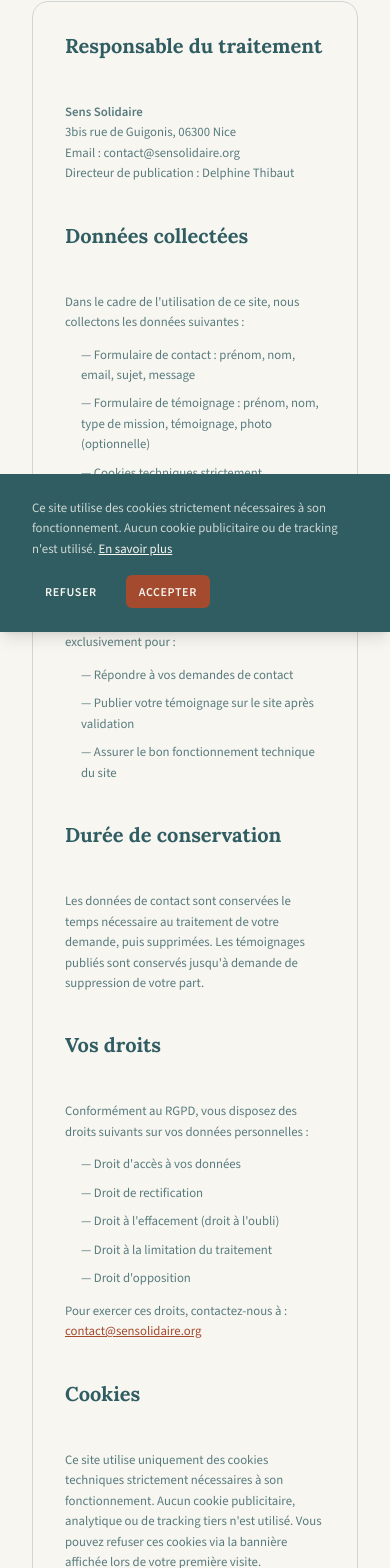
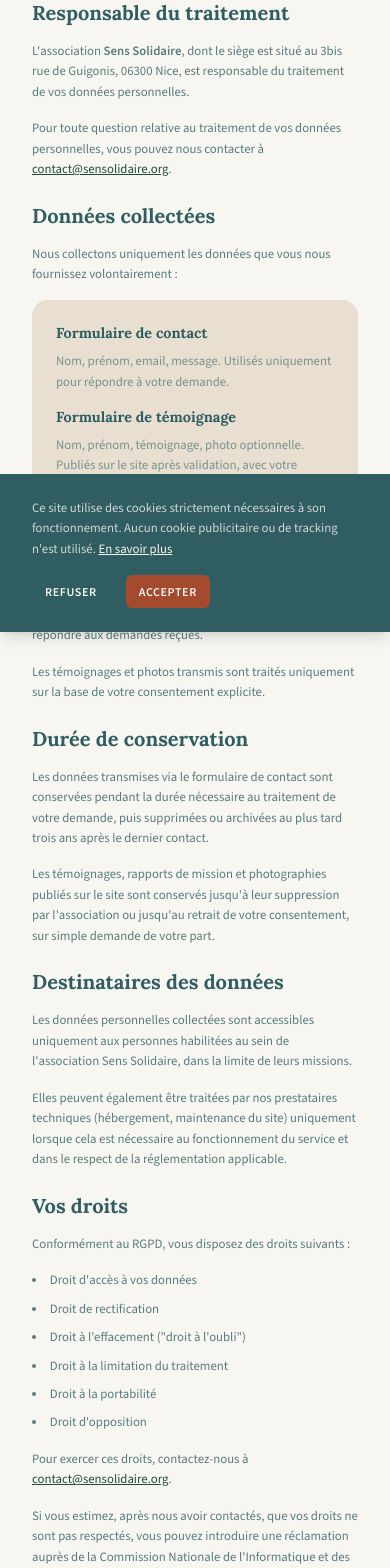
Before and after one commit to GwenP88/sens-solidaire, a React (Vite) app in the folder frontend/: page /confidentialite in a window 390 px wide. Shown: the part 212-1780 px from the top of the page. Built offline with nearby package versions, Linux system fonts and the light colour scheme.

Commit message:
refactor: Cookies, MentionsLegales, Confidentialite — gap harmonisés + fix Modal (largeur responsive, marges équilibrées, scroll interne) + compteur caractères TestimonialForm avec couleurs warning/danger

```diff
--- a/frontend/src/components/forms/ContactForm.jsx
+++ b/frontend/src/components/forms/ContactForm.jsx
@@ -116,9 +116,12 @@
           className="mt-1 shrink-0 accent-accent"
         />
         <span className="text-caption text-primary/60 leading-relaxed">
-          J'accepte que mes données soient utilisées pour traiter ma demande. Elles ne seront pas transmises à des tiers. *
+          J'accepte que mes données soient utilisées pour traiter ma demande conformément à la {' '}
+              <a href="/confidentialite" className="link-inline text-accent-2">politique de confidentialité</a>.
         </span>
       </label>
+
+      <span className="text-caption text-primary/60 leading-relaxed">* Champs obligatoires</span>
 
       {/* Message d'erreur si l'envoi échoue */}
       {status === 'error' && (
--- a/frontend/src/components/ui/Modal.jsx
+++ b/frontend/src/components/ui/Modal.jsx
@@ -28,12 +28,12 @@
   return (
     // ── Overlay — clic en dehors ferme la modale
     <div
-      className="fixed inset-0 z-50 flex items-center justify-center bg-black/50"
+      className="fixed inset-0 z-50 flex items-center justify-center bg-black/50 p-4 md:p-8 lg:p-12"
       onClick={onClose}
     >
       {/* Contenu — stoppe la propagation du clic */}
       <div
-        className="bg-surface rounded-2xl shadow-xl w-full max-w-lg mx-4 p-8 relative"
+        className="bg-surface rounded-2xl shadow-xl w-full max-w-lg md:max-w-2xl lg:max-w-6xl p-8 relative"
         onClick={e => e.stopPropagation()}
       >
         {/* Header — h2-style porte margin-bottom: 2rem, pas de mb- en dur */}
--- a/frontend/src/pages/Confidentialite.jsx
+++ b/frontend/src/pages/Confidentialite.jsx
@@ -1,5 +1,5 @@
 // Confidentialite.jsx
-// Page politique de confidentialité — obligatoire RGPD
+// Page politique de confidentialité — RGPD
 
 // ── Composants UI
 import ScrollToTop from '../components/ui/ScrollToTop'
@@ -11,117 +11,126 @@
       {/* Header — fond primary pour la navbar */}
       <div className="bg-primary h-20" />
 
-      <section className="padding-y padding-x max-w-3xl mx-auto flex flex-col gap-8">
+      <section className="padding-y padding-x max-w-4xl mx-auto flex flex-col gap-lg">
 
         {/* Titre */}
-        <div className="flex flex-col gap-2">
+        <div className="flex flex-col gap-xs">
           <h1 className="h1-style text-primary">Politique de confidentialité</h1>
           <p className="text-caption text-primary/50">Dernière mise à jour : juin 2026</p>
         </div>
 
-        {/* Contenu encadré */}
-        <div className="border border-primary/20 rounded-2xl p-8 flex flex-col gap-10">
+        {/* Contenu */}
+        <div className="flex flex-col gap-md">
 
-          {/* Responsable */}
-          <div className="flex flex-col gap-3">
-            <h2 className="h2-style text-primary">Responsable du traitement</h2>
+          <section className="flex flex-col gap-sm">
+            <h2 className="h2-style text-primary mb-0">Responsable du traitement</h2>
+            <p className="text-body text-primary/80">L'association <strong>Sens Solidaire</strong>, dont le siège est situé au 3bis rue de Guigonis, 06300 Nice, est responsable du traitement de vos données personnelles.</p>
             <p className="text-body text-primary/80">
-              <strong>Sens Solidaire</strong><br />
-              3bis rue de Guigonis, 06300 Nice<br />
-              Email : contact@sensolidaire.org<br />
-              Directeur de publication : Delphine Thibaut
+              Pour toute question relative au traitement de vos données personnelles, vous pouvez nous contacter à{' '}
+              <a
+                href="mailto:contact@sensolidaire.org"
+                className="link-inline text-accent-2"
+              >
+                contact@sensolidaire.org
+              </a>.
             </p>
-          </div>
+          </section>
 
-          {/* Données collectées */}
-          <div className="flex flex-col gap-3">
-            <h2 className="h2-style text-primary">Données collectées</h2>
+          <section className="flex flex-col gap-sm">
+            <h2 className="h2-style text-primary mb-0">Données collectées</h2>
+            <p className="text-body text-primary/80">Nous collectons uniquement les données que vous nous fournissez volontairement :</p>
+            <div className="bg-surface-mid rounded-2xl p-6 flex flex-col gap-sm">
+              <div className="flex flex-col gap-xs">
+                <h3 className="h3-style text-primary mb-0">Formulaire de contact</h3>
+                <p className="text-body text-primary/60">Nom, prénom, email, message. Utilisés uniquement pour répondre à votre demande.</p>
+              </div>
+              <div className="flex flex-col gap-xs">
+                <h3 className="h3-style text-primary mb-0">Formulaire de témoignage</h3>
+                <p className="text-body text-primary/60">Nom, prénom, témoignage, photo optionnelle. Publiés sur le site après validation, avec votre consentement explicite.</p>
+              </div>
+            </div>
+          </section>
+
+          <section className="flex flex-col gap-sm">
+            <h2 className="h2-style text-primary mb-0">Bases légales du traitement</h2>
             <p className="text-body text-primary/80">
-              Dans le cadre de l'utilisation de ce site, nous collectons les données suivantes :
+              Les données transmises via le formulaire de contact sont traitées sur la base de l'intérêt légitime de l'association à répondre aux demandes reçues.
             </p>
-            <ul className="flex flex-col gap-2 pl-4">
-              {[
-                'Formulaire de contact : prénom, nom, email, sujet, message',
-                'Formulaire de témoignage : prénom, nom, type de mission, témoignage, photo (optionnelle)',
-                'Cookies techniques strictement nécessaires au fonctionnement du site',
-              ].map(item => (
-                <li key={item} className="text-body text-primary/80">— {item}</li>
-              ))}
-            </ul>
-          </div>
+            <p className="text-body text-primary/80">
+              Les témoignages et photos transmis sont traités uniquement sur la base de votre consentement explicite.
+            </p>
+          </section>
 
-          {/* Finalités */}
-          <div className="flex flex-col gap-3">
-            <h2 className="h2-style text-primary">Finalités du traitement</h2>
+          <section className="flex flex-col gap-sm">
+            <h2 className="h2-style text-primary mb-0">Durée de conservation</h2>
             <p className="text-body text-primary/80">
-              Les données collectées sont utilisées exclusivement pour :
+              Les données transmises via le formulaire de contact sont conservées pendant la durée nécessaire au traitement de votre demande, puis supprimées ou archivées au plus tard trois ans après le dernier contact.
             </p>
-            <ul className="flex flex-col gap-2 pl-4">
-              {[
-                'Répondre à vos demandes de contact',
-                'Publier votre témoignage sur le site après validation',
-                'Assurer le bon fonctionnement technique du site',
-              ].map(item => (
-                <li key={item} className="text-body text-primary/80">— {item}</li>
-              ))}
-            </ul>
-          </div>
+            <p className="text-body text-primary/80">
+              Les témoignages, rapports de mission et photographies publiés sur le site sont conservés jusqu'à leur suppression par l'association ou jusqu'au retrait de votre consentement, sur simple demande de votre part.
+            </p>
+          </section>
 
-          {/* Conservation */}
-          <div className="flex flex-col gap-3">
-            <h2 className="h2-style text-primary">Durée de conservation</h2>
+          <section className="flex flex-col gap-sm">
+            <h2 className="h2-style text-primary mb-0">Destinataires des données</h2>
             <p className="text-body text-primary/80">
-              Les données de contact sont conservées le temps nécessaire au traitement de votre demande, puis supprimées. Les témoignages publiés sont conservés jusqu'à demande de suppression de votre part.
+              Les données personnelles collectées sont accessibles uniquement aux personnes habilitées au sein de l'association Sens Solidaire, dans la limite de leurs missions.
             </p>
-          </div>
+            <p className="text-body text-primary/80">
+              Elles peuvent également être traitées par nos prestataires techniques (hébergement, maintenance du site) uniquement lorsque cela est nécessaire au fonctionnement du service et dans le respect de la réglementation applicable.
+            </p>
+          </section>
 
-          {/* Droits */}
-          <div className="flex flex-col gap-3">
-            <h2 className="h2-style text-primary">Vos droits</h2>
-            <p className="text-body text-primary/80">
-              Conformément au RGPD, vous disposez des droits suivants sur vos données personnelles :
-            </p>
-            <ul className="flex flex-col gap-2 pl-4">
-              {[
-                'Droit d\'accès à vos données',
-                'Droit de rectification',
-                'Droit à l\'effacement (droit à l\'oubli)',
-                'Droit à la limitation du traitement',
-                'Droit d\'opposition',
-              ].map(item => (
-                <li key={item} className="text-body text-primary/80">— {item}</li>
-              ))}
+          <section className="flex flex-col gap-sm">
+            <h2 className="h2-style text-primary mb-0">Vos droits</h2>
+            <p className="text-body text-primary/80">Conformément au RGPD, vous disposez des droits suivants :</p>
+            <ul className="flex flex-col gap-xs text-body text-primary/80 list-disc list-inside">
+              <li>Droit d'accès à vos données</li>
+              <li>Droit de rectification</li>
+              <li>Droit à l'effacement ("droit à l'oubli")</li>
+              <li>Droit à la limitation du traitement</li>
+              <li>Droit à la portabilité</li>
+              <li>Droit d'opposition</li>
             </ul>
             <p className="text-body text-primary/80">
-              Pour exercer ces droits, contactez-nous à :{' '}
-              <a href="mailto:contact@sensolidaire.org" className="link-inline text-accent">
+              Pour exercer ces droits, contactez-nous à{' '}
+              <a href="mailto:contact@sensolidaire.org" className="link-inline text-accent-2">
                 contact@sensolidaire.org
-              </a>
+              </a>.
             </p>
-          </div>
+            <p className="text-body text-primary/80">
+              Si vous estimez, après nous avoir contactés, que vos droits ne sont pas respectés, vous pouvez introduire une réclamation auprès de la Commission Nationale de l'Informatique et des Libertés (CNIL) sur son site :{' '}
+              <a
+                href="https://www.cnil.fr"
+                target="_blank"
+                rel="noopener noreferrer"
+                className="link-inline text-accent-2"
+              >
+                www.cnil.fr
+              </a>.
+            </p>
+          </section>
 
-          {/* Cookies */}
-          <div className="flex flex-col gap-3">
-            <h2 className="h2-style text-primary">Cookies</h2>
+          <section className="flex flex-col gap-sm">
+            <h2 className="h2-style text-primary mb-0">Transmission à des tiers</h2>
+            <p className="text-body text-primary/80">Vos données personnelles ne sont jamais vendues, louées ou transmises à des tiers à des fins commerciales. Elles peuvent être transmises aux autorités compétentes lorsque la loi l'impose.</p>
+          </section>
+
+          <section className="flex flex-col gap-sm">
+            <h2 className="h2-style text-primary mb-0">
+              Contact relatif à la protection des données
+            </h2>
+
             <p className="text-body text-primary/80">
-              Ce site utilise uniquement des cookies techniques strictement nécessaires à son fonctionnement. Aucun cookie publicitaire, analytique ou de tracking tiers n'est utilisé. Vous pouvez refuser ces cookies via la bannière affichée lors de votre première visite.
+              Pour toute question concernant le traitement de vos données personnelles ou pour exercer vos droits, vous pouvez nous contacter à{' '}
+              <a
+                href="mailto:contact@sensolidaire.org"
+                className="link-inline text-accent-2"
+              >
+                contact@sensolidaire.org
+              </a>.
             </p>
-          </div>
-
-          {/* Contact DPO */}
-          <div className="flex flex-col gap-3">
-            <h2 className="h2-style text-primary">Contact & réclamation</h2>
-            <p className="text-body text-primary/80">
-              Pour toute question relative à la protection de vos données ou pour exercer vos droits, contactez-nous à :{' '}
-              <a href="mailto:contact@sensolidaire.org" className="link-inline text-accent">
-                contact@sensolidaire.org
-              </a><br /><br />
-              Vous disposez également du droit d'introduire une réclamation auprès de la CNIL :{' '}
-              <a href="https://www.cnil.fr" target="_blank" rel="noopener noreferrer" className="link-inline text-accent">
-                www.cnil.fr
-              </a>
-            </p>
-          </div>
+          </section>
 
         </div>
       </section>
--- a/frontend/src/pages/MentionsLegales.jsx
+++ b/frontend/src/pages/MentionsLegales.jsx
@@ -1,5 +1,5 @@
 // MentionsLegales.jsx
-// Page mentions légales — obligatoire LCEN 2004
+// Page mentions légales
 
 // ── Composants UI
 import ScrollToTop from '../components/ui/ScrollToTop'
@@ -11,71 +11,72 @@
       {/* Header — fond primary pour la navbar */}
       <div className="bg-primary h-20" />
 
-      <section className="padding-y padding-x max-w-4xl mx-auto flex flex-col gap-8">
+      <section className="padding-y padding-x max-w-4xl mx-auto flex flex-col gap-lg">
 
         {/* Titre */}
-        <div className="flex flex-col gap-2">
+        <div className="flex flex-col gap-xs">
           <h1 className="h1-style text-primary">Mentions légales</h1>
-          <p className="text-caption text-primary/50">Informations juridiques relatives au site sensolidaire.org</p>
+          <p className="text-caption text-primary/50">Dernière mise à jour : juin 2026</p>
         </div>
 
-        {/* Contenu encadré */}
-        <div className="border border-primary/30 rounded-2xl p-8 flex flex-col gap-10">
+        {/* Contenu */}
+        <div className="flex flex-col gap-md">
 
-          {/* Éditeur + Hébergeur — 2 colonnes */}
-          <div className="grid grid-cols-1 md:grid-cols-2 gap-8">
-            <div className="flex flex-col gap-3 bg-surface-mid rounded-xl p-6">
-              <h2 className="h2-style text-primary">Éditeur du site</h2>
-              <p className="text-body text-primary/80">
-                <strong>Sens Solidaire</strong><br />
-                Association loi 1901<br />
-                Siège social : 3bis rue de Guigonis, 06300 Nice<br />
-                SIRET : <span className="text-mention text-primary/40">[À compléter]</span><br />
-                Email : contact@sensolidaire.org<br />
-                Directeur de publication : Delphine Thibaut
-              </p>
+          <section className="flex flex-col gap-sm">
+            <h2 className="h2-style text-primary mb-0">Éditeur du site</h2>
+            <p className="text-body text-primary/80">
+              Le site <strong>senssolidaire.org</strong> est édité par l'association <strong>Sens Solidaires</strong>, association régie par la loi du 1er juillet 1901.
+            </p>
+            <div className="flex flex-col gap-xs text-body text-primary/80">
+              <p>Siège social : 3bis rue de Guigonis, 06300 Nice</p>
+              <p>RNA : WXXXXXXXXX</p>
+              <p>SIREN : 479943086</p>
+              <p>Email : <a>contact@sensolidaire.org</a></p>
+              <p>Directrice de la publication : Delphine Thibaut</p>
             </div>
-            <div className="flex flex-col gap-3 bg-surface-mid rounded-xl p-6">
-              <h2 className="h2-style text-primary">Hébergeur</h2>
-              <p className="text-body text-primary/80">
-                <span className="text-mention text-primary/40">[Nom de l'hébergeur à compléter]</span><br />
-                <span className="text-mention text-primary/40">[Adresse à compléter]</span>
-              </p>
+          </section>
+
+          <section className="flex flex-col gap-sm">
+            <h2 className="h2-style text-primary mb-0">Hébergement</h2>
+            <p className="text-body text-primary/80">Le site est hébergé par :</p>
+            <div className="flex flex-col gap-xs text-body text-primary/80">
+              <p><strong>OVHcloud</strong></p>
+              <p>2 rue Kellermann, 59100 Roubaix, France</p>
+              <p>Site : <a href="https://www.ovhcloud.com" className="link-inline text-accent-2" target="_blank" rel="noopener noreferrer">www.ovhcloud.com</a></p>
+              <p>Téléphone : 1007</p>
             </div>
-          </div>
+          </section>
 
-          {/* Propriété intellectuelle */}
-          <div className="flex flex-col gap-3">
-            <h2 className="h2-style text-primary">Propriété intellectuelle</h2>
+          <section className="flex flex-col gap-sm">
+            <h2 className="h2-style text-primary mb-0">Propriété intellectuelle</h2>
+            <p className="text-body text-primary/80">L'ensemble du contenu de ce site (textes, images, vidéos, logos) est la propriété de l'association Sens Solidaire ou de ses partenaires. Toute reproduction, même partielle, est interdite sans autorisation préalable.</p>
+          </section>
+
+          <section className="flex flex-col gap-sm">
+            <h2 className="h2-style text-primary mb-0">Données personnelles</h2>
             <p className="text-body text-primary/80">
-              L'ensemble des contenus présents sur ce site (textes, images, vidéos, logos) sont la propriété exclusive de l'association Sens Solidaire ou de leurs auteurs respectifs. Toute reproduction, représentation ou diffusion, intégrale ou partielle, est interdite sans autorisation préalable.
+              Pour en savoir plus sur le traitement de vos données personnelles, consultez notre{' '}
+              <a href="/confidentialite" className="link-inline text-accent-2">politique de confidentialité</a>.
             </p>
-          </div>
+          </section>
 
-          {/* Données personnelles */}
-          <div className="flex flex-col gap-3">
-            <h2 className="h2-style text-primary">Données personnelles</h2>
+          <section className="flex flex-col gap-sm">
+            <h2 className="h2-style text-primary mb-0">Cookies</h2>
             <p className="text-body text-primary/80">
-              Conformément au Règlement Général sur la Protection des Données (RGPD) et à la loi Informatique et Libertés, vous disposez d'un droit d'accès, de rectification et de suppression de vos données personnelles. Pour exercer ce droit, contactez-nous à :{' '}
-              <a href="mailto:contact@sensolidaire.org" className="link-inline text-accent">contact@sensolidaire.org</a>
+              Pour en savoir plus sur les cookies utilisés sur ce site, consultez notre{' '}
+              <a href="/cookies" className="link-inline text-accent-2">politique de cookies</a>.
             </p>
-          </div>
+          </section>
 
-          {/* Cookies */}
-          <div className="flex flex-col gap-3">
-            <h2 className="h2-style text-primary">Cookies</h2>
+          <section className="flex flex-col gap-sm">
+            <h2 className="h2-style text-primary mb-0">Contact</h2>
             <p className="text-body text-primary/80">
-              Ce site utilise des cookies strictement nécessaires à son fonctionnement. Aucun cookie publicitaire ou de tracking n'est utilisé. En continuant à naviguer sur ce site, vous acceptez l'utilisation de ces cookies.
+              Pour toute question, contactez-nous à{' '}
+              <a href="mailto:contact@sensolidaire.org" className="link-inline text-accent-2">
+                contact@sensolidaire.org
+              </a>.
             </p>
-          </div>
-
-          {/* Crédits */}
-          <div className="flex flex-col gap-3">
-            <h2 className="h2-style text-primary">Crédits</h2>
-            <p className="text-body text-primary/80">
-              Site développé par Gwen Pichot & Alison Amblard — Holberton School Thonon-les-Bains — 2026.
-            </p>
-          </div>
+          </section>
 
         </div>
       </section>
```
Also changed, not shown: frontend/src/components/testimonials/TestimonialForm.jsx (+12 -2 lines), frontend/src/pages/Cookies.jsx (+21 -19 lines).
